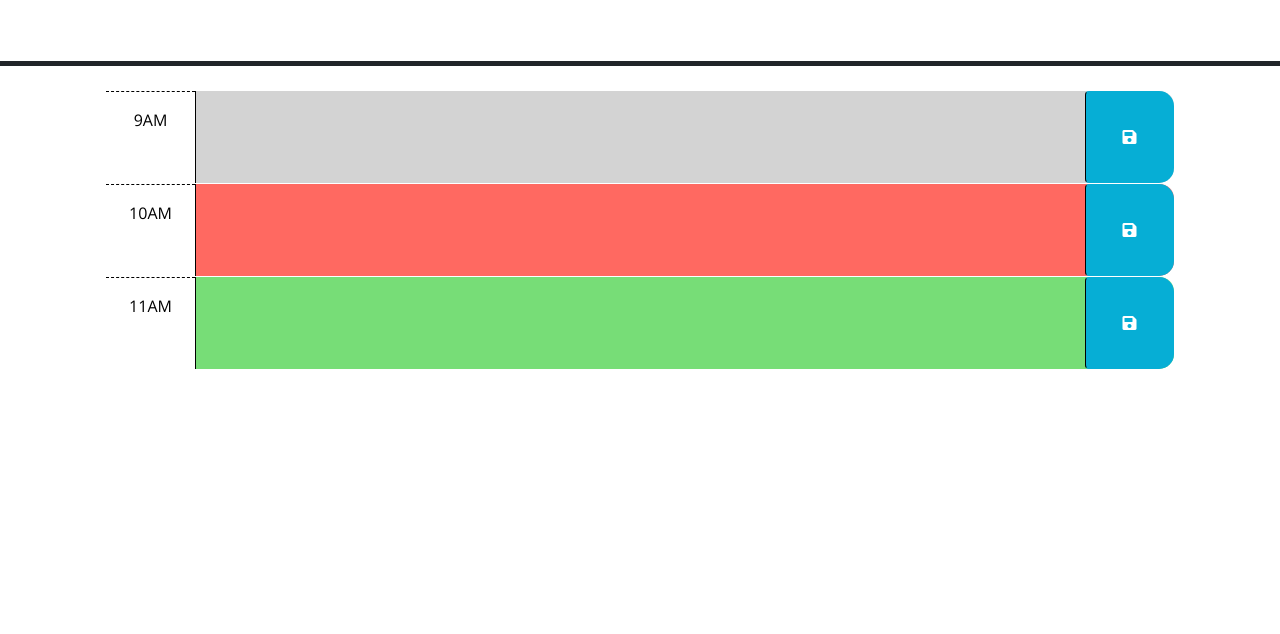
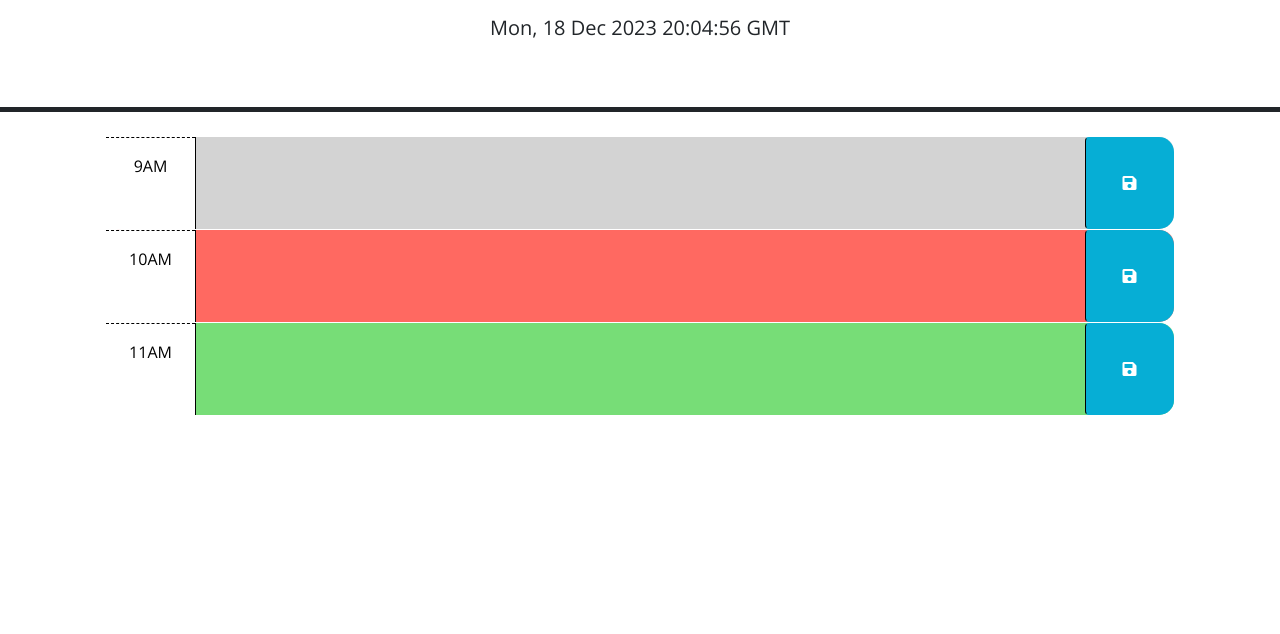
Before and after one commit to derekmedrano/work-day-scheduler, a plain HTML site: page index.html in a window 1280 px wide. Shown: the part 166-800 px from the top of the page. Drawn offline with nearby package versions, Linux system fonts and the light colour scheme; files that its build step writes are made by us from their sources.

Commit message:
displays current date

```diff
--- a/assets/js/script.js
+++ b/assets/js/script.js
@@ -1,7 +1,16 @@
 // Wrap all code that interacts with the DOM in a call to jQuery to ensure that
 // the code isn't run until the browser has finished rendering all the elements
 // in the html.
+var currentDayEl = $('#currentDay');
+
+// var today = dayjs();
+// var todayFormat = today.format('YYYY-MM-DD');
+
+currentDayEl.text(dayjs());
+
+
 $(function () {
+
     // TODO: Add a listener for click events on the save button. This code should
     // use the id in the containing time-block as a key to save the user input in
     // local storage. HINT: What does `this` reference in the click listener
@@ -9,6 +18,8 @@ $(function () {
     // time-block containing the button that was clicked? How might the id be
     // useful when saving the description in local storage?
     //
+
+
     // TODO: Add code to apply the past, present, or future class to each time
     // block by comparing the id to the current hour. HINTS: How can the id
     // attribute of each time-block be used to conditionally add or remove the
@@ -19,5 +30,5 @@ $(function () {
     // the values of the corresponding textarea elements. HINT: How can the id
     // attribute of each time-block be used to do this?
     //
-    // TODO: Add code to display the current date in the header of the page.
+    // TODO: Add code to display the current date in the header of the page.             DONE ✔️
   });
--- a/index.html
+++ b/index.html
@@ -18,7 +18,7 @@
       href="https://fonts.googleapis.com/css?family=Open+Sans&display=swap"
       rel="stylesheet"
     />
-    <link rel="stylesheet" href="style.css" />
+    <link rel="stylesheet" href="./assets/css/style.css" />
     <title>Work Day Scheduler</title>
   </head>
 
@@ -73,6 +73,6 @@
       crossorigin="anonymous"
     ></script>
 
-    <script src="script.js"></script>
+    <script src="./assets/js/script.js"></script>
   </body>
 </html>
```
